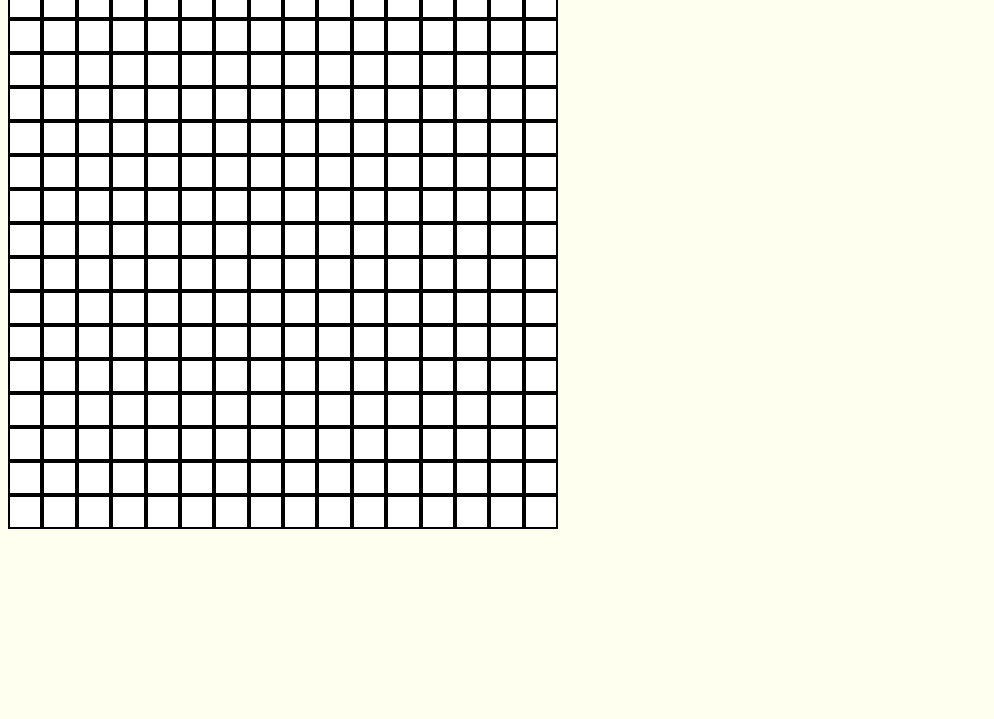
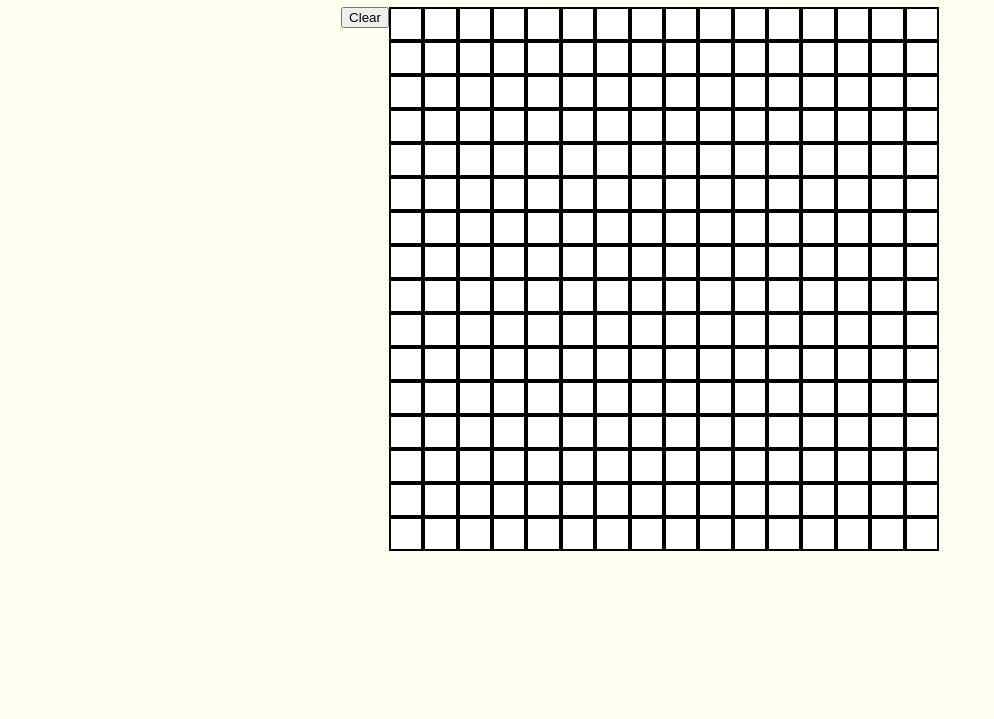
Before and after one commit to cheetox/etchASketch, a plain HTML site: page index.html in a window 1280 px wide. Shown: the part 81-800 px from the top of the page, without its empty margins (0-994 px from the left). Drawn offline with Linux system fonts and the light colour scheme.

Commit message:
add working clear button

```diff
--- a/index.html
+++ b/index.html
@@ -6,8 +6,14 @@
 
     <body>
         <h1>Etch-a-Sketch</h1>
-        <div class="sketch">
+        <div class="container">
+            <div class="options">
+                <button id="clear">Clear</button>
+            </div>
+            <div class="sketch">
 
+            </div>
         </div>
+
     </body>
 </html>
--- a/script.js
+++ b/script.js
@@ -1,10 +1,16 @@
 window.onload=function(){
     const grid=document.querySelector('.sketch');
+    const clean=document.querySelector('#clear');
+    clean.addEventListener('click',()=>clear())
 
 
     for (let i = 0; i < 16*16; i++) {
         const dot=document.createElement('div');
         dot.classList.add('grid');
+        dot.addEventListener('dragstart', (e) => {
+            e.preventDefault()
+          })
+
         dot.addEventListener("mousedown",(e) =>{e.currentTarget.style.background='black'})
         dot.addEventListener('mouseover',(e)=>{
             if(e.buttons == 1 || e.buttons == 3){
@@ -16,3 +22,9 @@ window.onload=function(){
         grid.appendChild(dot);
     }
 }
+function clear(){
+    const canvas=document.querySelectorAll('.grid');
+    canvas.forEach((gr)=>{
+        gr.style.background='white';
+    })
+}
--- a/style.css
+++ b/style.css
@@ -1,5 +1,9 @@
 body{
     background: ivory;
+    display: flex;
+    flex-direction: column;
+    justify-content: center;
+    align-items: center;
 }
 
 .sketch{
@@ -15,3 +19,6 @@ body{
     background: white;
     border: solid 2px;
 }
+.container{
+    display: flex;
+}
```
